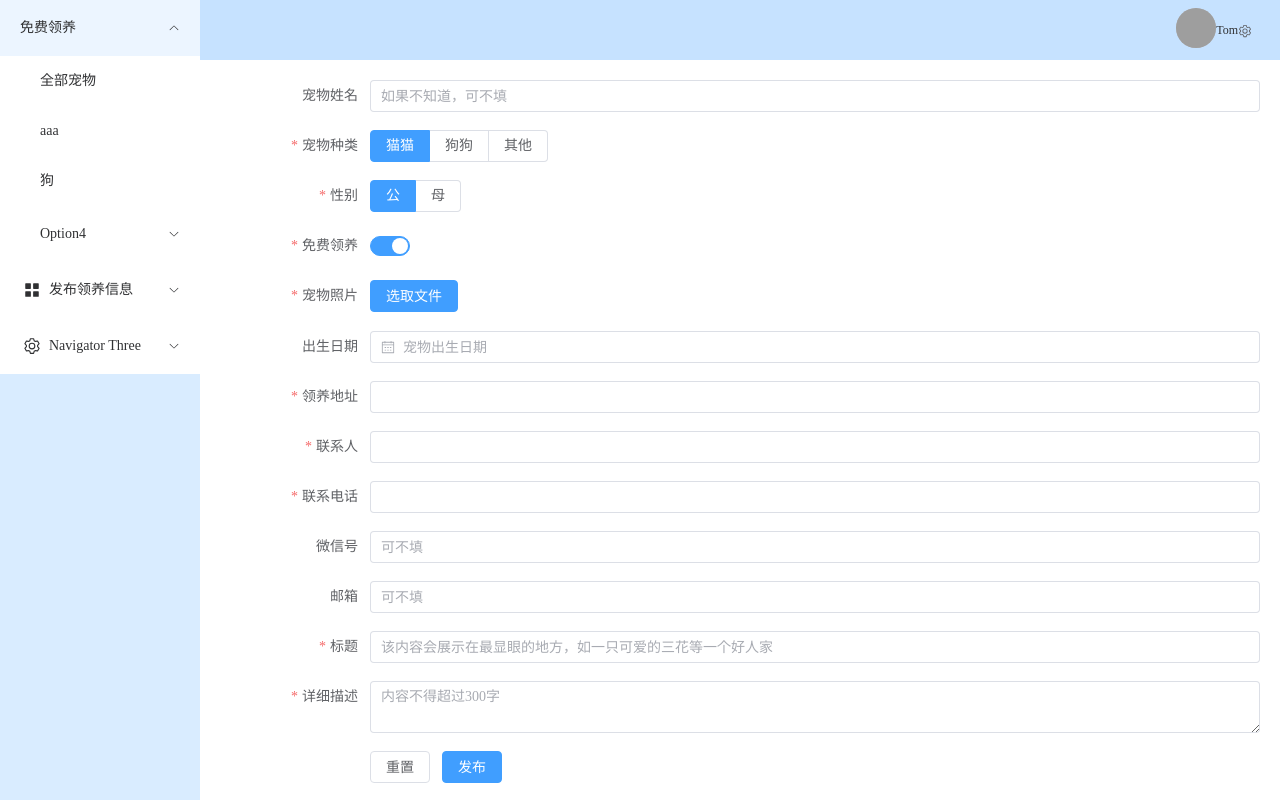
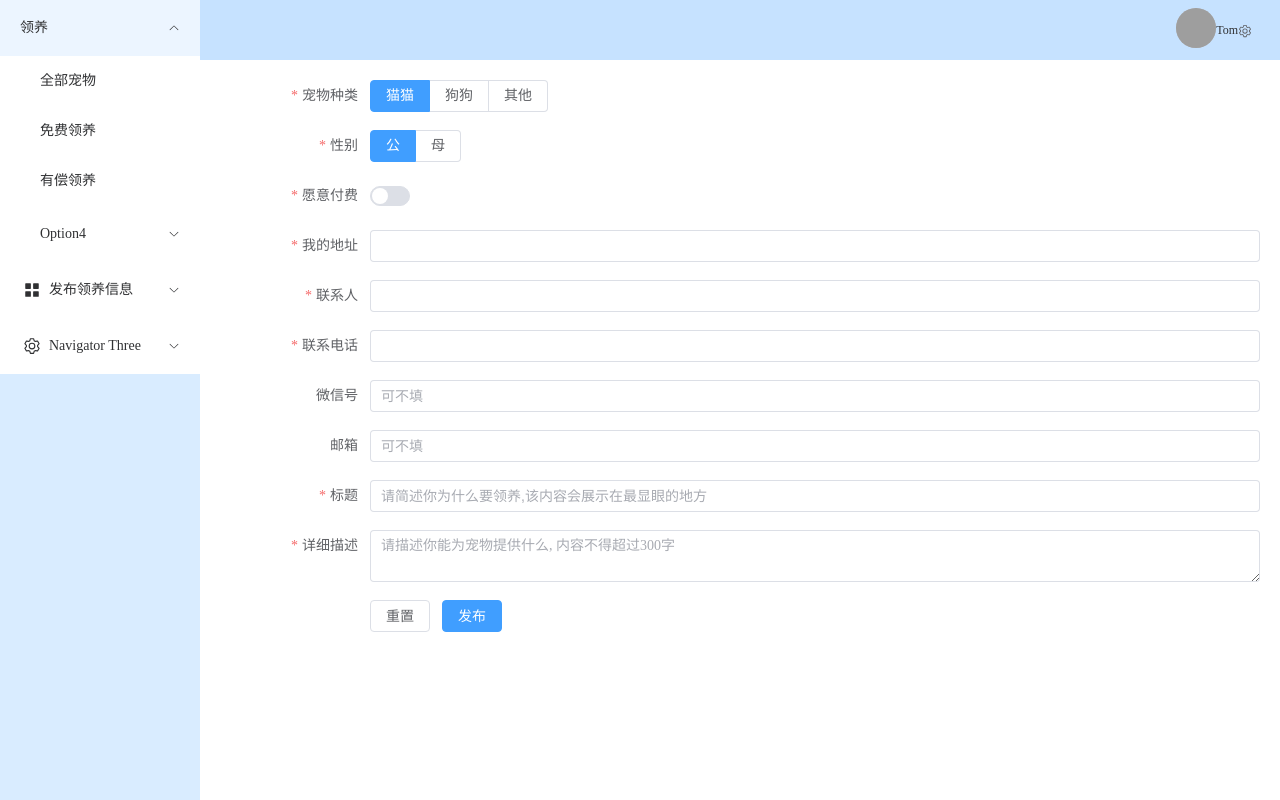
Before and after one commit to Yang-cb/pet-adoption-frontend, a Vue app: page /index/publishAdopt in a window 1280 px wide. Built offline with nearby package versions, Linux system fonts and the light colour scheme; grey boxes are pictures that could not be loaded.

Commit message:
基本完成想领养页面

```diff
--- a/src/views/Index.vue
+++ b/src/views/Index.vue
@@ -25,10 +25,10 @@ function userLogout() {
                     <!-- 根据index默认打开哪个menu -->
                     <el-menu :default-openeds="['1']" @select="menuClick">
                         <el-sub-menu index="1">
-                            <template #title>免费领养</template>
+                            <template #title>领养</template>
                             <el-menu-item index="/index/allPB">全部宠物</el-menu-item>
-                            <el-menu-item>aaa</el-menu-item>
-                            <el-menu-item index="1-3">狗</el-menu-item>
+                            <el-menu-item>免费领养</el-menu-item>
+                            <el-menu-item index="1-3">有偿领养</el-menu-item>
                             <el-sub-menu index="1-4">
                                 <template #title>Option4</template>
                                 <el-menu-item index="1-4-1">Option 4-1</el-menu-item>
@@ -38,8 +38,8 @@ function userLogout() {
                             <template #title>
                                 <el-icon><icon-menu /></el-icon>发布领养信息
                             </template>
-                            <el-menu-item index="/index/publishAdopt">求抱走</el-menu-item>
-                            <el-menu-item index="2-2">想领养</el-menu-item>
+                            <el-menu-item index="/index/publishAway">求抱走</el-menu-item>
+                            <el-menu-item index="/index/publishAdopt">想领养</el-menu-item>
                         </el-sub-menu>
                         <el-sub-menu index="3">
                             <template #title>
--- /dev/null
+++ b/src/views/index/PublishAdoptCase.vue
@@ -0,0 +1,170 @@
+<!-- 发布宠物领养信息 -->
+<template>
+    <div style="margin: 20px;">
+        <el-form ref="formRef" :model="form" :rules="rules" label-width="150px" class="demo-ruleForm" :size="formSize"
+            status-icon>
+            <el-form-item label="宠物种类" prop="petType">
+                <el-radio-group v-model="form.petType">
+                    <el-radio-button label="cat">猫猫</el-radio-button>
+                    <el-radio-button label="dog">狗狗</el-radio-button>
+                    <el-radio-button label="other">其他</el-radio-button>
+                </el-radio-group>
+            </el-form-item>
+            <el-form-item label="性别" prop="sex">
+                <el-radio-group v-model="form.sex">
+                    <el-radio-button label="1">公</el-radio-button>
+                    <el-radio-button label="0">母</el-radio-button>
+                </el-radio-group>
+            </el-form-item>
+            <el-form-item label="愿意付费" prop="isFree" required>
+                <!-- 状态为on时为1，状态为off时为0 -->
+                <el-switch v-model="form.isFree" active-value="1" inactive-value="0" />
+            </el-form-item>
+            <el-form-item label="我的地址" prop="location">
+                <el-input v-model="form.location" />
+            </el-form-item>
+            <el-form-item label="联系人" prop="contactsName">
+                <el-input v-model="form.contactsName" />
+            </el-form-item>
+            <el-form-item label="联系电话" prop="contactsPhone">
+                <el-input v-model="form.contactsPhone" />
+            </el-form-item>
+            <el-form-item label="微信号" prop="contactsWechat">
+                <el-input v-model="form.contactsWechat" placeholder="可不填" />
+            </el-form-item>
+            <el-form-item label="邮箱" prop="contactsEmail">
+                <el-input v-model="form.contactsEmail" placeholder="可不填" />
+            </el-form-item>
+            <el-form-item label="标题" prop="title">
+                <el-input v-model="form.title" placeholder="请简述你为什么要领养,该内容会展示在最显眼的地方" />
+            </el-form-item>
+            <el-form-item label="详细描述" prop="text">
+                <el-input v-model="form.text" :autosize="{ minRows: 2, maxRows: 4 }" type="textarea"
+                    placeholder="请描述你能为宠物提供什么, 内容不得超过300字" />
+            </el-form-item>
+            <el-form-item>
+                <el-button @click="resetForm(formRef)">重置</el-button>
+                <el-button type="primary" @click="submitForm(formRef)">
+                    发布
+                </el-button>
+            </el-form-item>
+        </el-form>
+    </div>
+</template>
+
+<script setup>
+import { reactive, ref } from 'vue'
+import { ElMessage } from 'element-plus'
+import { post } from '@/utils/request.js'
+
+
+const formSize = ref('default')
+
+const form = reactive({
+    petType: 'cat', // 宠物种类
+    sex: '1', // 宠物性别
+    isFree: '0', // 愿意付费 1是0否
+    location: '', // 我的地址
+    contactsName: '', // 联系人
+    contactsPhone: '',  // 电话
+    contactsWechat: '', // 微信
+    contactsEmail: '', // 邮箱
+    title: '', // 标题
+    text: '' // 详细描述
+})
+
+const rules = {
+    petType: [
+        {
+            required: true,
+            message: '请选择种类',
+            trigger: 'change',
+        },
+    ],
+    sex: [
+        {
+            required: true,
+            message: '请选择性别',
+            trigger: 'change',
+        },
+    ],
+    location: [
+        {
+            required: true,
+            message: '请输入您的地址',
+            trigger: 'change',
+        },
+    ],
+    contactsName: [
+        {
+            required: true,
+            message: '请输入联系人',
+            trigger: 'change',
+        },
+    ],
+    contactsPhone: [
+        { required: true, message: '请输入手机号', trigger: 'change', },
+        {}
+    ],
+    contactsWechat: [
+        {
+            message: '请输入合法的微信地址',
+            trigger: 'change',
+        },
+    ],
+    contactsEmail: [
+        {
+            type: 'email',
+            message: '请输入合法的电子邮件地址',
+            trigger: ['blur']
+        }
+    ],
+    title: [
+        {
+            required: true,
+            message: '请输入领养标题',
+            trigger: 'blur',
+        },
+    ],
+    text: [
+        {
+            required: true,
+            message: '请详细描述您的信息',
+            trigger: 'blur',
+        },
+    ],
+}
+
+const formRef = ref()
+
+// 提交表单
+const submitForm = async () => {
+    await formRef.value.validate((valid) => {
+        if (valid) {
+            post('/api/pet/publishBulletin', {
+                type: 'adopt', // 想领养
+                petType: form.petType,
+                sex: form.sex,
+                isFree: form.isFree,
+                location: form.location,
+                contactsName: form.contactsName,
+                contactsPhone: form.contactsPhone,
+                contactsWechat: form.contactsWechat,
+                contactsEmail: form.contactsEmail,
+                title: form.title,
+                text: form.text
+            }, () => {
+                ElMessage.success('发布成功')
+                resetForm()
+            })
+        } else {
+            ElMessage.warning('请完整填写表单内容')
+        }
+    })
+}
+
+// 重置表单数据
+const resetForm = () => {
+    formRef.value.resetFields();
+}
+</script>
--- a/src/views/index/PublishAwayCase.vue
+++ b/src/views/index/PublishAwayCase.vue
@@ -1,63 +1,63 @@
+
 <!-- 发布宠物领养信息 -->
 <template>
   <div style="margin: 20px;">
-    <el-form ref="ruleFormRef" :model="ruleForm" :rules="rules" label-width="150px" class="demo-ruleForm" :size="formSize"
+    <el-form ref="formRef" :model="form" :rules="rules" label-width="150px" class="demo-ruleForm" :size="formSize"
       status-icon>
       <el-form-item label="宠物姓名">
-        <el-input v-model="ruleForm.petName" placeholder="如果不知道，可不填" />
+        <el-input v-model="form.petName" placeholder="如果不知道，可不填" />
       </el-form-item>
       <el-form-item label="宠物种类" prop="petType">
-        <el-radio-group v-model="ruleForm.petType">
+        <el-radio-group v-model="form.petType">
           <el-radio-button label="cat">猫猫</el-radio-button>
           <el-radio-button label="dog">狗狗</el-radio-button>
           <el-radio-button label="other">其他</el-radio-button>
         </el-radio-group>
       </el-form-item>
       <el-form-item label="性别" prop="sex">
-        <el-radio-group v-model="ruleForm.sex">
+        <el-radio-group v-model="form.sex">
           <el-radio-button label="1">公</el-radio-button>
           <el-radio-button label="0">母</el-radio-button>
         </el-radio-group>
       </el-form-item>
       <el-form-item label="免费领养" prop="isFree" required>
         <!-- 状态为on时为1，状态为off时为0 -->
-        <el-switch v-model="ruleForm.isFree" active-value="1" inactive-value="0" />
+        <el-switch v-model="form.isFree" active-value="1" inactive-value="0" />
       </el-form-item>
       <el-form-item label="宠物照片" prop="pictureId">
         <!-- auto-upload是否自动上传，:action自动上传的请求路径， -->
-        <el-upload v-model="ruleForm.pictureId" :auto-upload="false" :action="''" :show-file-list="false"
+        <el-upload v-model="form.pictureId" :auto-upload="false" :action="''" :show-file-list="false"
           :on-change="handleAvatarChangeIcon">
           <el-button size="mini" type="primary">选取文件</el-button>
         </el-upload>
       </el-form-item>
       <el-form-item label="出生日期" prop="birthdate">
-        <el-date-picker v-model="ruleForm.birthdate" type="date" placeholder="宠物出生日期" style="width: 100%" />
+        <el-date-picker v-model="form.birthdate" type="date" placeholder="宠物出生日期" style="width: 100%" />
       </el-form-item>
       <el-form-item label="领养地址" prop="location">
-        <el-input v-model="ruleForm.location" />
+        <el-input v-model="form.location" />
       </el-form-item>
       <el-form-item label="联系人" prop="contactsName">
-        <el-input v-model="ruleForm.contactsName" />
+        <el-input v-model="form.contactsName" />
       </el-form-item>
       <el-form-item label="联系电话" prop="contactsPhone">
-        <el-input v-model="ruleForm.contactsPhone" />
+        <el-input v-model="form.contactsPhone" />
       </el-form-item>
       <el-form-item label="微信号" prop="contactsWechat">
-        <el-input v-model="ruleForm.contactsWechat" placeholder="可不填" />
+        <el-input v-model="form.contactsWechat" placeholder="可不填" />
       </el-form-item>
       <el-form-item label="邮箱" prop="contactsEmail">
-        <el-input v-model="ruleForm.contactsEmail" placeholder="可不填" />
+        <el-input v-model="form.contactsEmail" placeholder="可不填" />
       </el-form-item>
       <el-form-item label="标题" prop="title">
-        <el-input v-model="ruleForm.title" placeholder="该内容会展示在最显眼的地方，如一只可爱的三花等一个好人家" />
+        <el-input v-model="form.title" placeholder="该内容会展示在最显眼的地方，如一只可爱的三花等一个好人家" />
       </el-form-item>
       <el-form-item label="详细描述" prop="text">
-        <el-input v-model="ruleForm.text" :autosize="{ minRows: 2, maxRows: 4 }" type="textarea"
-          placeholder="内容不得超过300字" />
+        <el-input v-model="form.text" :autosize="{ minRows: 2, maxRows: 4 }" type="textarea" placeholder="内容不得超过300字" />
       </el-form-item>
       <el-form-item>
-        <el-button @click="resetForm(ruleFormRef)">重置</el-button>
-        <el-button type="primary" @click="submitForm(ruleFormRef)">
+        <el-button @click="resetForm(formRef)">重置</el-button>
+        <el-button type="primary" @click="submitForm(formRef)">
           发布
         </el-button>
       </el-form-item>
@@ -65,10 +65,11 @@
   </div>
 </template>
 
-<script lang="ts" setup>
+<script setup>
 import { reactive, ref } from 'vue'
-import { ElMessage, type FormInstance, type FormRules } from 'element-plus'
+import { ElMessage } from 'element-plus'
 import { post } from '@/utils/request.js'
+import router from "@/router/index.js";
 
 // 选中文件触发的change事件
 const handleAvatarChangeIcon = (file, fileList) => {
@@ -90,30 +91,14 @@ const handleAvatarChangeIcon = (file, fileList) => {
     post('/api/file/upload', param, (res) => {
       ElMessage.success('上传成功');
       // 返回值为图片id
-      ruleForm.pictureId = res
+      form.pictureId = res
     })
   }
 }
 
-interface RuleForm {
-  petName: string
-  petType: string
-  sex: string
-  isFree: string
-  birthdate: string
-  location: string
-  pictureId: string
-  contactsName: string
-  contactsPhone: string
-  contactsWechat: string
-  contactsEmail: string
-  title: string
-  text: string
-}
+const formSize = ref('default')
 
-const formSize = ref('default')
-const ruleFormRef = ref<FormInstance>()
-const ruleForm = reactive<RuleForm>({
+const form = reactive({
   petName: '', // 宠物姓名
   petType: 'cat', // 宠物种类
   sex: '1', // 宠物性别
@@ -129,15 +114,16 @@ const ruleForm = reactive<RuleForm>({
   text: '' // 详细描述
 })
 
+// 文件上传数量规则
 const validateFileUrl = (rule, value, callback) => {
-  if (value.length < 1) {//我控制了FileList 长度代表文件个数
-    callback(new Error("请上传文件"))
+  if (value.length < 1) {
+    callback(new Error("请上传宠物图片"))
   } else {
     callback()
   }
 }
 
-const rules = reactive<FormRules<RuleForm>>({
+const rules = {
   petType: [
     {
       required: true,
@@ -173,7 +159,9 @@ const rules = reactive<FormRules<RuleForm>>({
   ],
   pictureId: [
     {
-      required: true, validator: validateFileUrl, trigger: 'change'
+      required: true,
+      validator: validateFileUrl,
+      trigger: 'change'
     },
   ],
   contactsName: [
@@ -214,31 +202,32 @@ const rules = reactive<FormRules<RuleForm>>({
       trigger: 'blur',
     },
   ],
-})
+}
+
+const formRef = ref()
 
 // 提交表单
-const submitForm = async (formEl: FormInstance | undefined) => {
-  if (!formEl) return
-  await formEl.validate((valid) => {
+const submitForm = async () => {
+  await formRef.value.validate((valid) => {
     if (valid) {
       post('/api/pet/publishBulletin', {
-        type: 'away',
-        petName: ruleForm.petName,
-        petType: ruleForm.petType,
-        sex: ruleForm.sex,
-        isFree: ruleForm.isFree,
-        birthdate: ruleForm.birthdate,
-        location: ruleForm.location,
-        pictureId: ruleForm.pictureId,
-        contactsName: ruleForm.contactsName,
-        contactsPhone: ruleForm.contactsPhone,
-        contactsWechat: ruleForm.contactsWechat,
-        contactsEmail: ruleForm.contactsEmail,
-        title: ruleForm.title,
-        text: ruleForm.text
+        type: 'away', // 求抱走
+        petName: form.petName,
+        petType: form.petType,
+        sex: form.sex,
+        isFree: form.isFree,
+        birthdate: form.birthdate,
+        location: form.location,
+        pictureId: form.pictureId,
+        contactsName: form.contactsName,
+        contactsPhone: form.contactsPhone,
+        contactsWechat: form.contactsWechat,
+        contactsEmail: form.contactsEmail,
+        title: form.title,
+        text: form.text
       }, () => {
         ElMessage.success('发布成功')
-        formEl.resetFields()
+        resetForm()
       })
     } else {
       ElMessage.warning('请完整填写表单内容')
@@ -247,8 +236,7 @@ const submitForm = async (formEl: FormInstance | undefined) => {
 }
 
 // 重置表单数据
-const resetForm = (formEl: FormInstance | undefined) => {
-  if (!formEl) return
-  formEl.resetFields()
+const resetForm = () => {
+  formRef.value.resetFields();
 }
 </script>
```
Also changed, not shown: src/router/index.js (+10 -8 lines).
